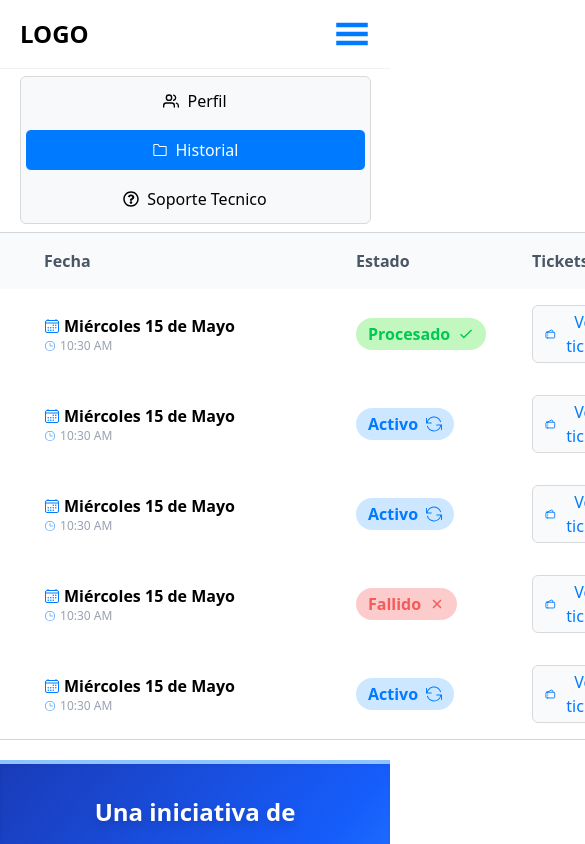
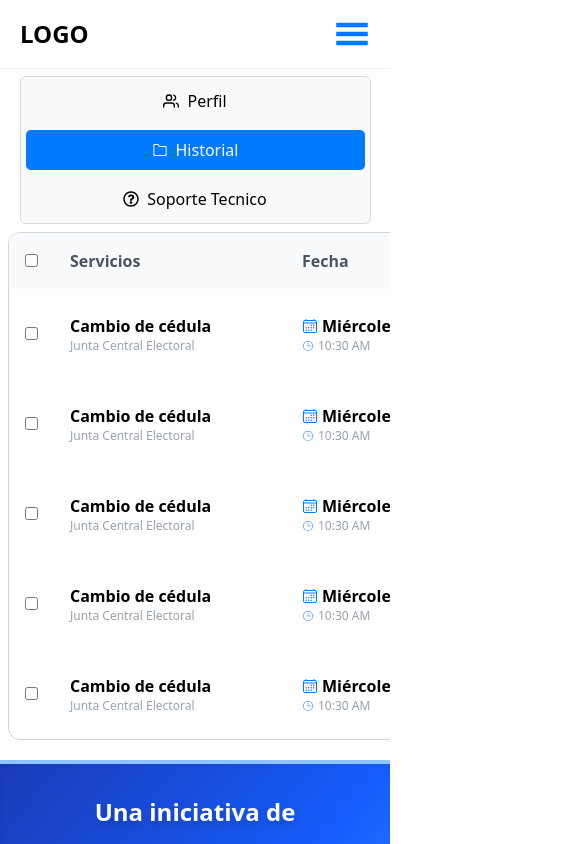
Before and after one commit to Urpirio/s-gob-2025, a Next.js app: page /Perfil/Historial in a window 390 px wide. Shown: the top 844 px of the page, 585 px wide, since content can reach past the window. Built offline with nearby package versions, Linux system fonts and the light colour scheme.

Commit message:
Se hicieron mejoras en la responsividad

```diff
--- a/src/app/Perfil/Historial/page.jsx
+++ b/src/app/Perfil/Historial/page.jsx
@@ -3,7 +3,7 @@ import SectionTableHistorial from "../../../../components/components - perfil/Co
 export default function page() {
 
   return (
-      <main>
+      <main className="w-full flex px-2 md:pl-0 md:justify-center overflow-x-scroll">
         <SectionTableHistorial/>
       </main>
   )
```
